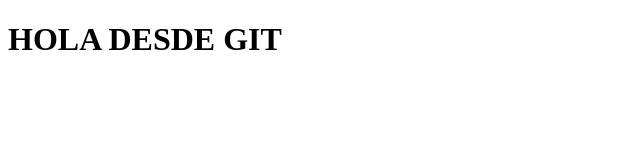
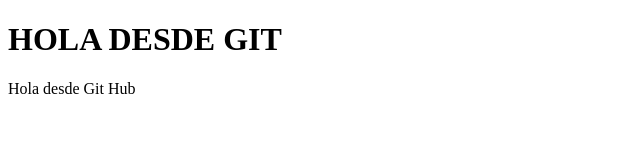
Before and after one commit to HugoCondor23/ambienteMatutino, a plain HTML site: page index.html in a window 1280 px wide. Shown: the whole page, without its empty margins (0-640 px from the left). Drawn offline with Linux system fonts and the light colour scheme.

Commit message:
Update index.html

```diff
--- a/index.html
+++ b/index.html
@@ -8,5 +8,8 @@
 </head>
 <body>
     <h1>HOLA DESDE GIT</h1>
+
+
+    <P>Hola desde Git Hub</p>
 </body>
 </html>
```
